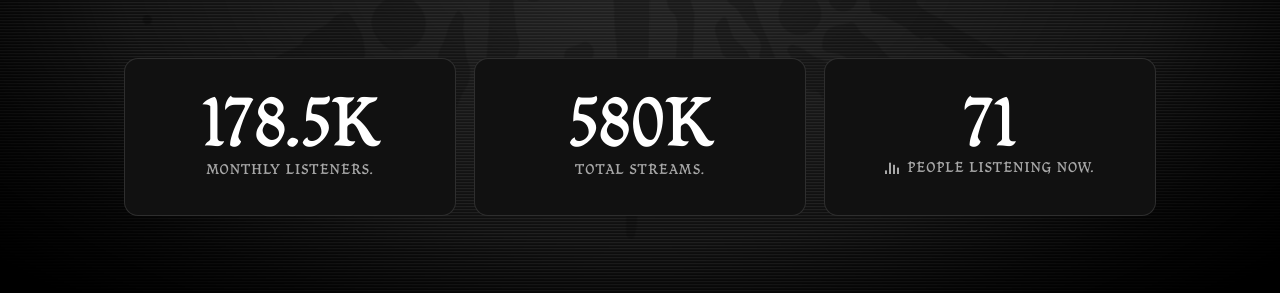
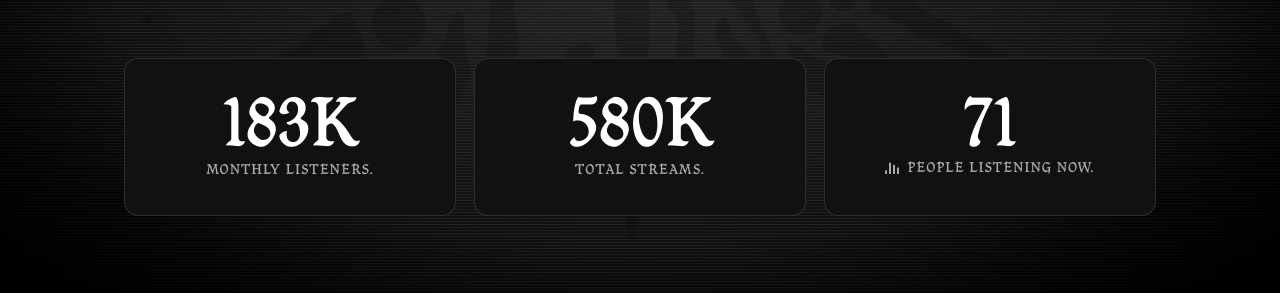
Before and after one commit to noirfleuve/ALTAR-VISION, a plain HTML site: page music/index.html in a window 1280 px wide. Shown: the part 436-729 px from the top of the page. Drawn offline with Linux system fonts and the light colour scheme.

Commit message:
spotify stats update

```diff
--- a/music/index.html
+++ b/music/index.html
@@ -60,7 +60,7 @@
       <!-- STATS — "monthly listeners" mis à jour chaque jour par .github/workflows/spotify-stats.yml ;
            "total streams" à modifier à la main ; "people listening now" géré par js/main.js -->
       <div class="stats music-stats">
-        <div class="stat"><b data-stat="monthly-listeners">178.5K</b><span>Monthly listeners.</span></div>
+        <div class="stat"><b data-stat="monthly-listeners">183K</b><span>Monthly listeners.</span></div>
         <div class="stat"><b>580K</b><span>Total streams.</span></div>
         <!-- "people listening now" : valeur qui varie entre 20 et 73 (voir js/main.js, LIVE LISTENERS) -->
         <div class="stat"><b data-live-listeners>42</b><span class="live-label"><span class="wave" aria-hidden="true"><i></i><i></i><i></i><i></i></span>People listening now.</span></div>
```
